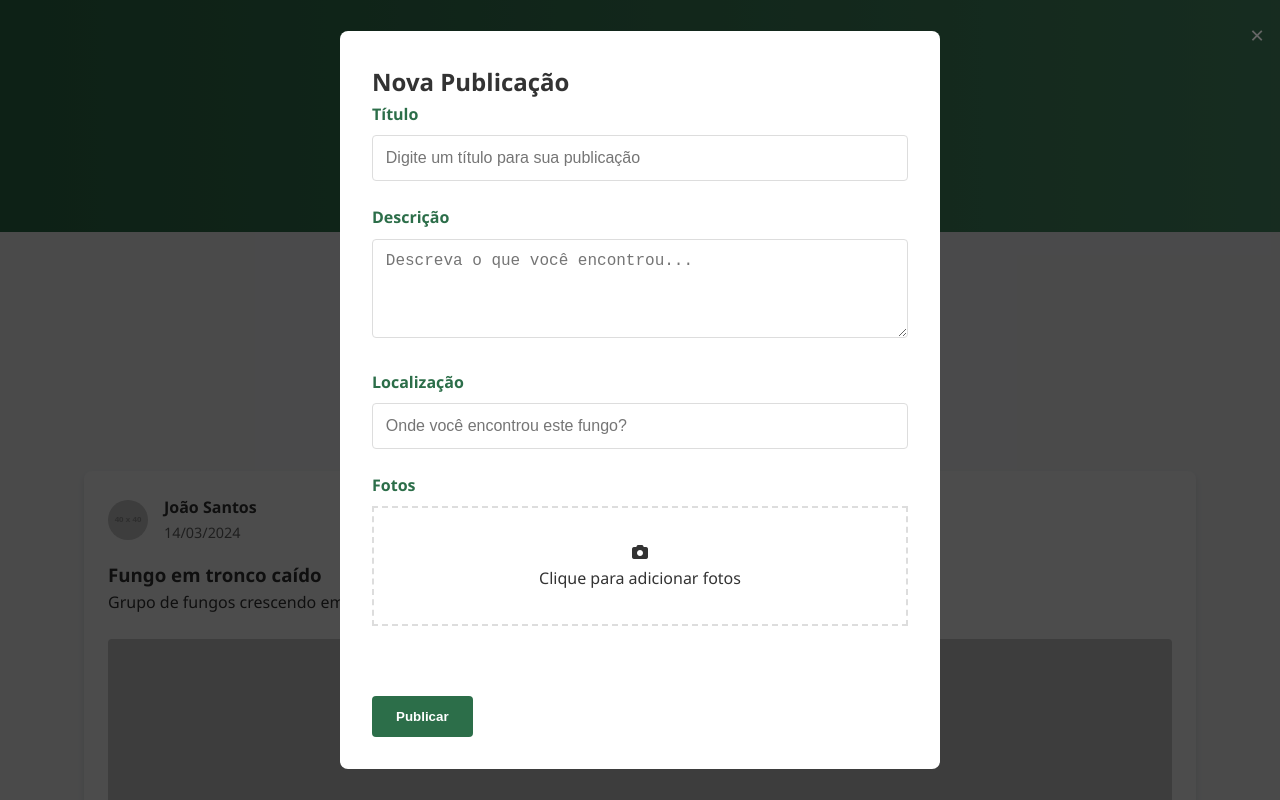
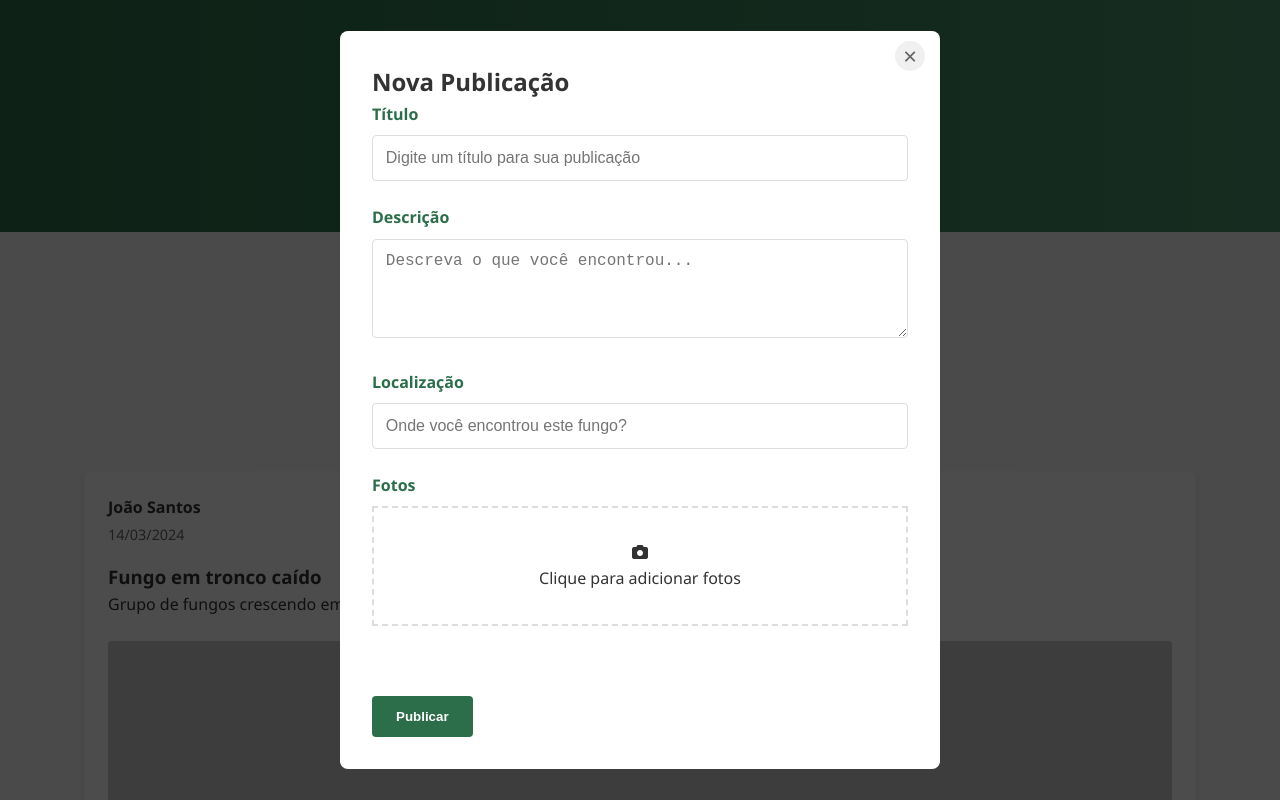
Before and after one commit to karineAntoniacomi/guia-interativo-sobre-fungos, a plain HTML site: page forum.html in a window 1280 px wide. Both pictures are taken after a click on the button "Nova Publicação". Shown: the top 800 px of the page. Drawn offline with Linux system fonts and the light colour scheme; placeholder pictures from the web are drawn by us.

Commit message:
fix: adição de botão fechar em modal de post do fórum e ajustes

```diff
--- a/forum.html
+++ b/forum.html
@@ -83,11 +83,23 @@
         // Funções para manipulação do modal
         function openCreatePostModal() {
             document.getElementById('createPostModal').style.display = 'flex';
+            document.body.style.overflow = 'hidden'; // Previne rolagem do body
         }
 
         function closeCreatePostModal() {
             document.getElementById('createPostModal').style.display = 'none';
+            document.body.style.overflow = 'auto'; // Restaura rolagem do body
+            // Limpar o formulário ao fechar
+            document.getElementById('newPostForm').reset();
+            document.getElementById('imagePreview').innerHTML = '';
         }
+
+        // Fechar modal ao clicar fora
+        document.getElementById('createPostModal').addEventListener('click', function(event) {
+            if (event.target === this) {
+                closeCreatePostModal();
+            }
+        });
 
         // Função para upload de imagens
         function triggerImageUpload() {
@@ -156,7 +168,6 @@
             postElement.innerHTML = `
                 <div class="post-header">
                     <div class="post-author">
-                        <img src="https://via.placeholder.com/40" alt="Avatar" class="author-avatar">
                         <div>
                             <strong>${post.author}</strong>
                             <div class="post-metadata">${post.date}</div>
--- a/styles.css
+++ b/styles.css
@@ -441,20 +441,13 @@ footer {
 
 .post-author {
     display: flex;
-    align-items: center;
-    gap: 1rem;
-}
-
-.author-avatar {
-    width: 40px;
-    height: 40px;
-    border-radius: 50%;
-    object-fit: cover;
+    align-items: flex-start;
 }
 
 .post-metadata {
     color: #666;
     font-size: 0.9rem;
+    margin-top: 2px;
 }
 
 .post-content {
@@ -553,6 +546,29 @@ footer {
     border-radius: 8px;
     width: 90%;
     max-width: 600px;
+    position: relative;
+}
+
+.post-form .close-button {
+    position: absolute;
+    top: 10px;
+    right: 15px;
+    font-size: 24px;
+    color: #666;
+    cursor: pointer;
+    width: 30px;
+    height: 30px;
+    display: flex;
+    align-items: center;
+    justify-content: center;
+    background-color: #f0f0f0;
+    border-radius: 50%;
+    transition: all 0.3s ease;
+}
+
+.post-form .close-button:hover {
+    background-color: #e0e0e0;
+    color: var(--primary-color);
 }
 
 .form-group {
```
